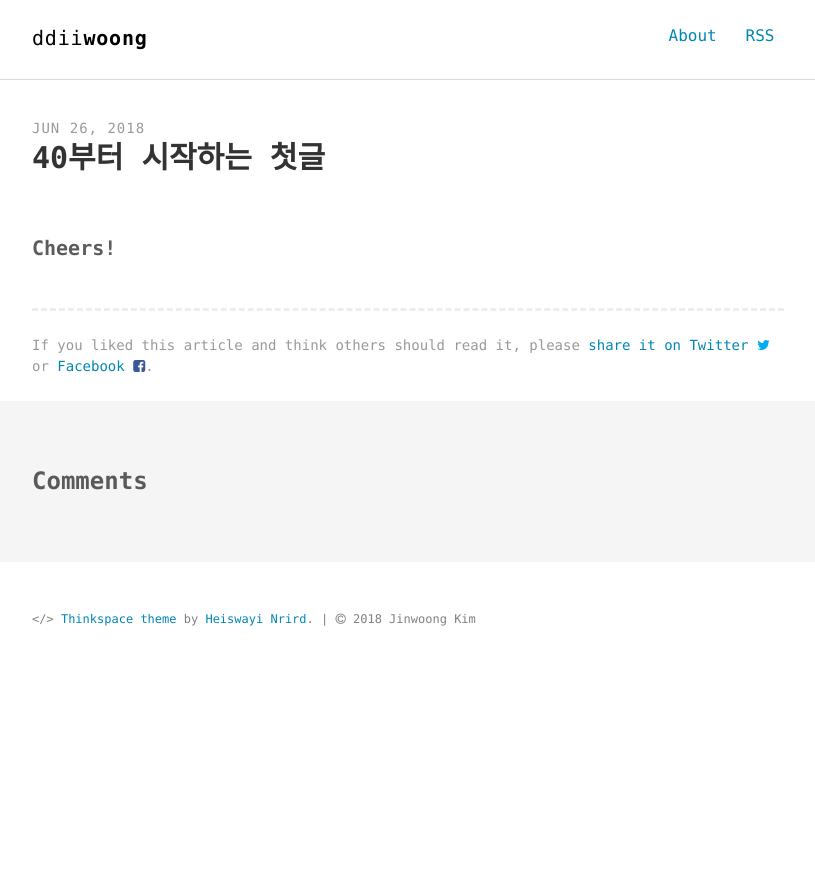
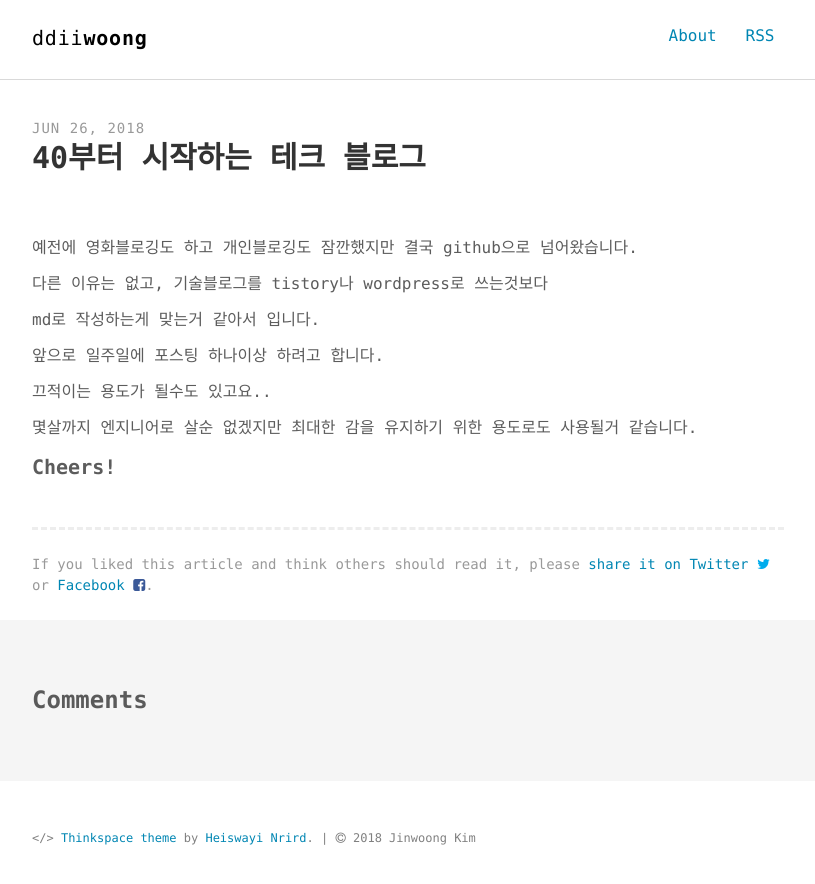
Before and after one commit to ddiiwoong/ddiiwoong.github.io_archive, a Jekyll site: the page built from _posts/2018-06-26-first.md, in a window 1280 px wide. Shown: the top 884 px of the page, without its empty margins (232-1047 px from the left). Built offline with Jekyll 4.4.1, drawn with Linux system fonts in a browser that asks for light colours; comment, search, counter and statistics services are not loaded.

Commit message:
1st Posting

```diff
--- a/_posts/2018-06-26-first.md
+++ b/_posts/2018-06-26-first.md
@@ -1,9 +1,21 @@
 ---
 layout: post
-title: "40부터 시작하는 첫글"
+title: "40부터 시작하는 테크 블로그"
 comments: true
 description: ""
 keywords: "dummy content"
 ---
 
+예전에 영화블로깅도 하고 개인블로깅도 잠깐했지만 결국 github으로 넘어왔습니다.
+
+다른 이유는 없고, 기술블로그를 tistory나 wordpress로 쓰는것보다
+
+md로 작성하는게 맞는거 같아서 입니다.
+
+앞으로 일주일에 포스팅 하나이상 하려고 합니다.
+
+끄적이는 용도가 될수도 있고요..
+
+몇살까지 엔지니어로 살순 없겠지만 최대한 감을 유지하기 위한 용도로도 사용될거 같습니다.
+
 #### Cheers!
```
